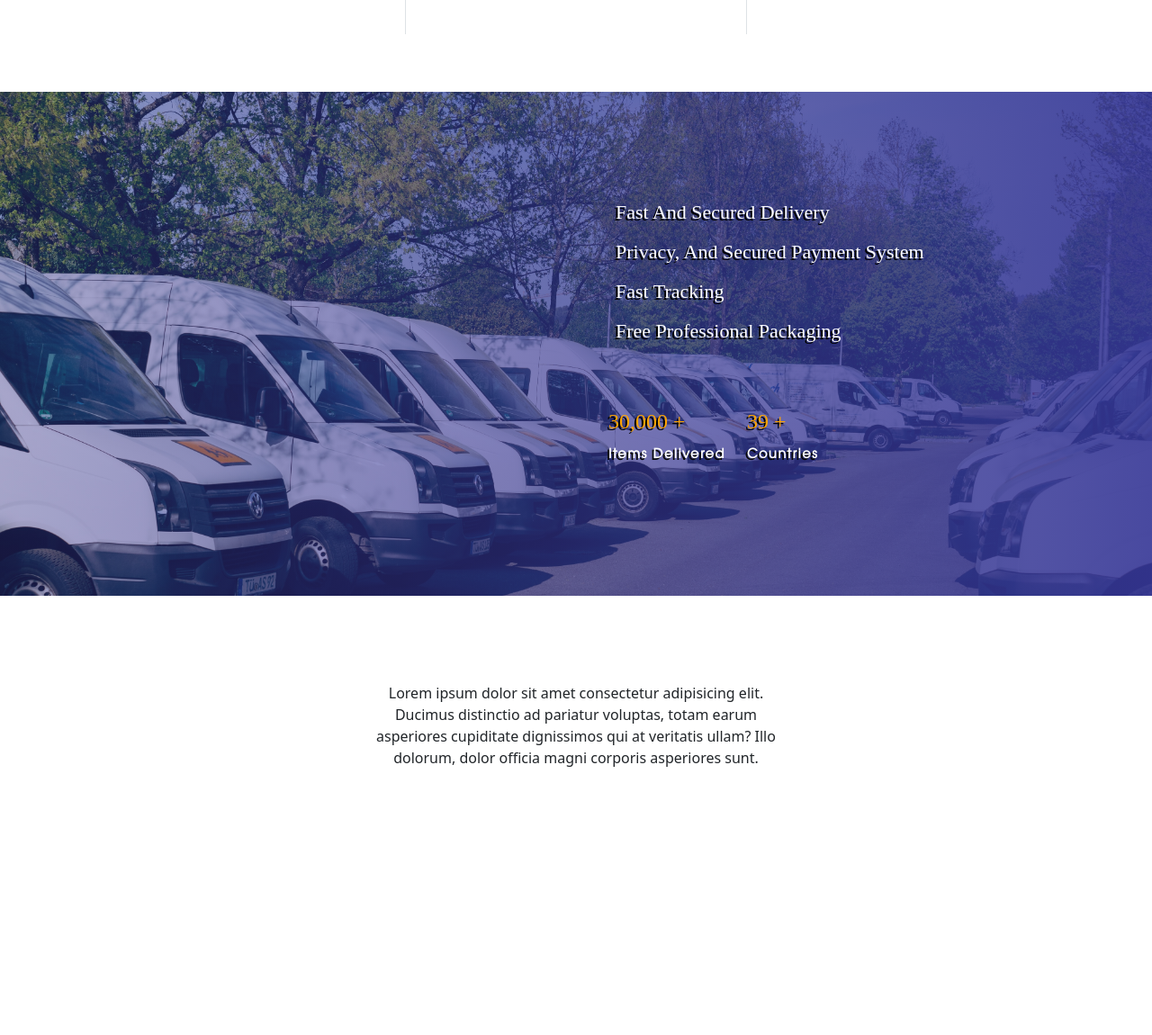
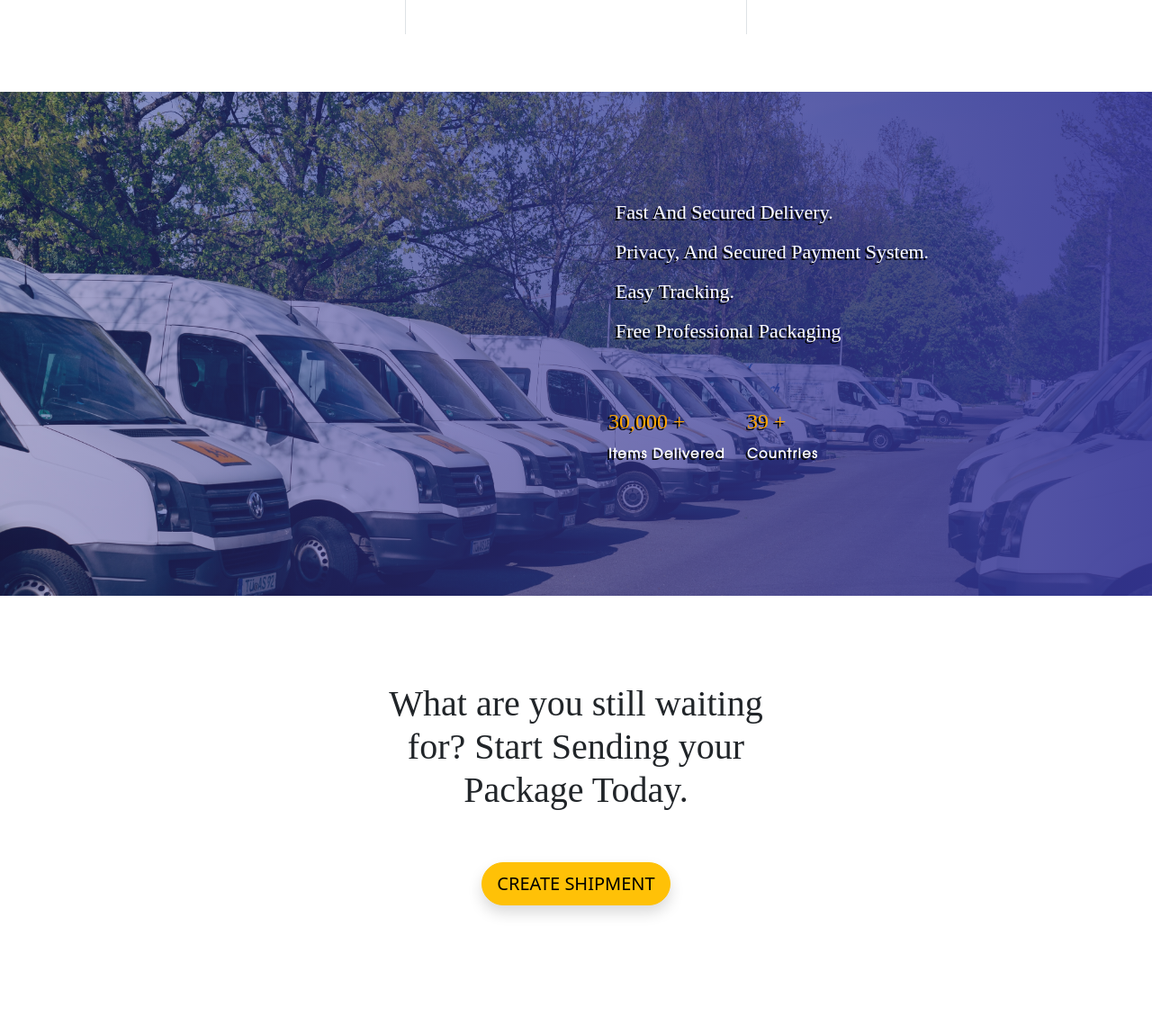
Before and after one commit to ndmichael/logistics, a Django app: page / in a window 1280 px wide. Shown: the part 1516-2666 px from the top of the page at 90% size. Before the commit the page ends 2368 px from the top, so only its background shows below. Run offline with Django 3.2, Linux system fonts and the light colour scheme; some libraries are stand-ins or nearby versions; some web fonts are replaced.

Commit message:
updated index, shipment section

```diff
--- a/shipment/templates/shipment/index.html
+++ b/shipment/templates/shipment/index.html
@@ -104,9 +104,9 @@
                 </div>
                 <div class="col-12 col-md-6 " style="margin-top: 14vh;">
                     <ul>
-                        <li>Fast and Secured Delivery</li>
-                        <li>privacy, and secured payment system</li>
-                        <li>Fast Tracking</li>
+                        <li>Fast and Secured Delivery.</li>
+                        <li>privacy, and secured payment system.</li>
+                        <li>Easy Tracking.</li>
                         <li>Free Professional Packaging</li>
                     </ul>
                     <div class="d-flex flex-row justify-content-start pt-5">
@@ -127,10 +127,12 @@
     <section id="services">
         <div class="container my-5">
             <div class="row">
-                <div class="col-12 col-md-6 offset-3 p-5 text-center">
-                    Lorem ipsum dolor sit amet consectetur adipisicing elit. Ducimus distinctio ad pariatur voluptas,
-                    totam earum asperiores cupiditate dignissimos qui at veritatis ullam?
-                    Illo dolorum, dolor officia magni corporis asperiores sunt.
+                <div class="col-12 col-md-6 offset-lg-3 p-5 text-center">
+                    <h1>What are you still waiting for? Start Sending your Package Today.</h1>
+                    <div class="py-5 d-flex justify-content-evenly">
+                        <a href="#" class="btn btn-warning btn-lg shadow rounded-pill">CREATE SHIPMENT</a>
+                        <!-- <a href="#" class="btn btn-outline-primary btn-lg">CONTACT US</a> -->
+                    </div>
                 </div>
             </div>
         </div>
```
